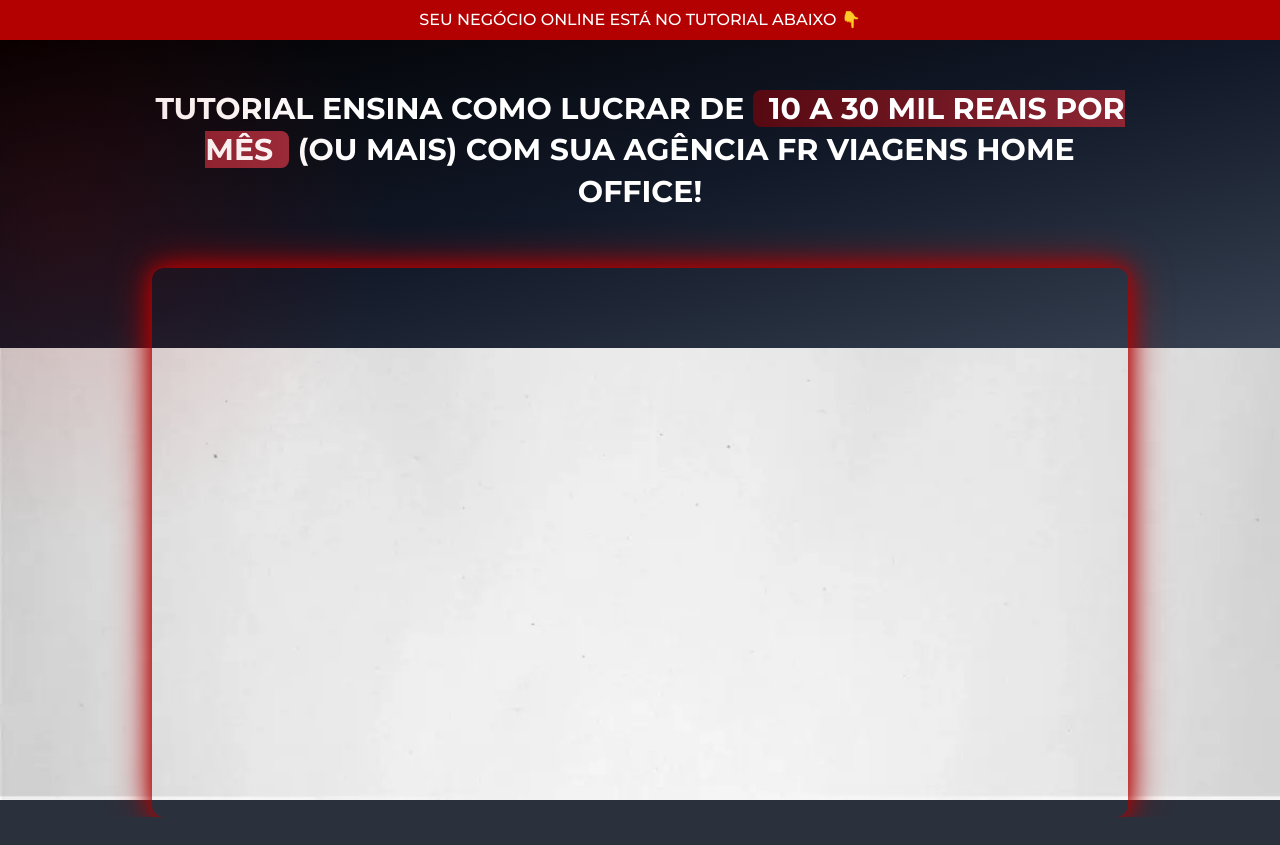
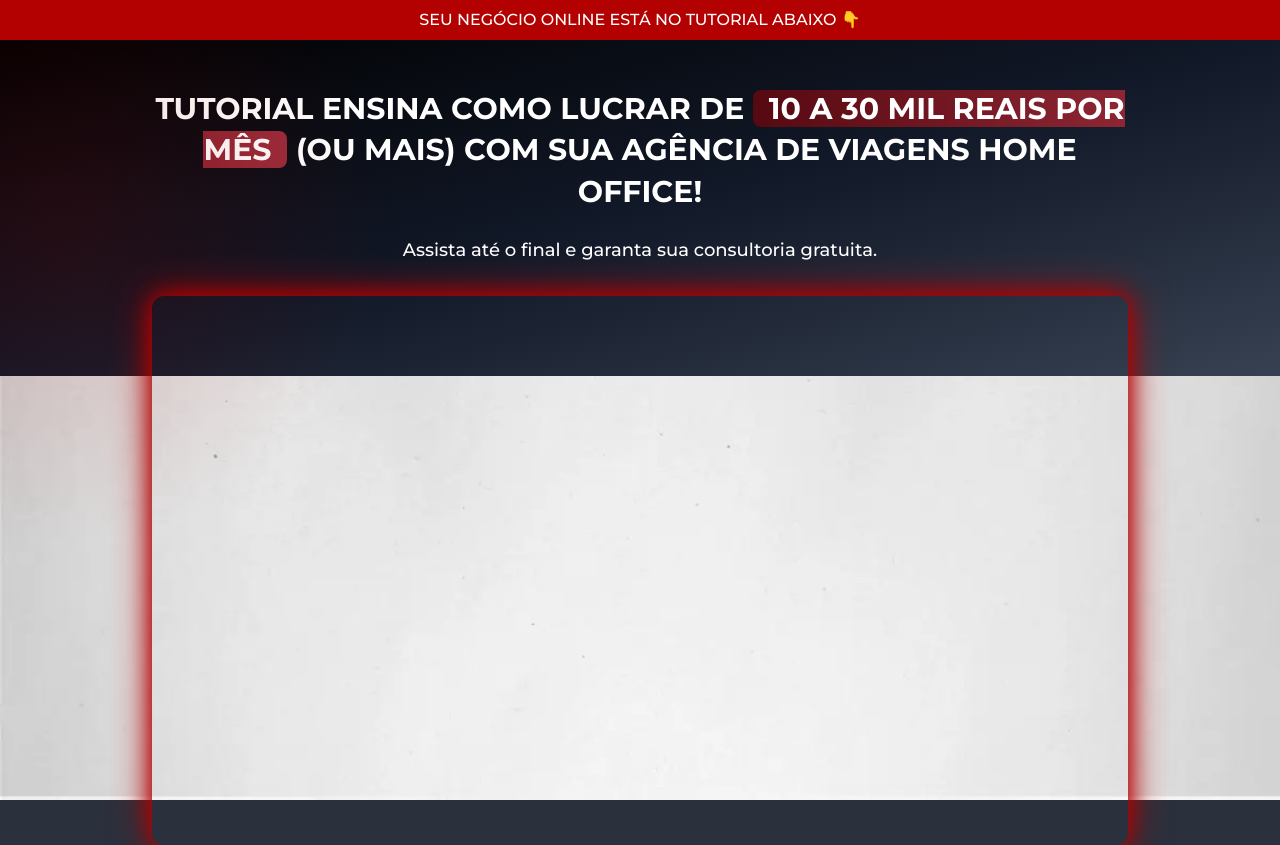
Before and after one commit to pabloalexandrino/aho, a Next.js app: page /vsl04 in a window 1280 px wide. Before the commit the page ends 817 px from the top, so only its background shows below. Built offline with nearby package versions, Linux system fonts and the light colour scheme; no server answers; grey boxes are pictures that could not be loaded.

Commit message:
fix sub headlines

```diff
--- a/src/pages/vsl04.tsx
+++ b/src/pages/vsl04.tsx
@@ -188,6 +188,7 @@ export default function Vsl04(): JSX.Element {
                     player={'65c3c69d028b2500081ac77f'}
                     video={'99583553-0c7c-40d5-b819-534dcd7867b9'}
                     head={
+                        <>
                             <h1 className="inline-block my-6 text-xl font-bold text-center uppercase rounded-md md:text-3xl md:leading-snug">
                                 Tutorial ensina como lucrar de{' '}
                                 <br className="sm:hidden" />
@@ -195,8 +196,13 @@ export default function Vsl04(): JSX.Element {
                                     10 a 30 mil reais por mês
                                 </span>{' '}
                                 <br className="sm:hidden" /> (ou mais) com sua
-                            Agência fr Viagens Home Office!
+                                Agência de Viagens Home Office!
                             </h1>
+                            <div className="text-lg text-center text-white">
+                                Assista até o final e garanta sua consultoria
+                                gratuita.
+                            </div>
+                        </>
                     }
                     abTest
                 >
--- a/src/pages/vsl05.tsx
+++ b/src/pages/vsl05.tsx
@@ -207,15 +207,21 @@ export default function Vsl04(): JSX.Element {
                         player={'65f0f845c30b6200081effc8'}
                         video={'99583553-0c7c-40d5-b819-534dcd7867b9'}
                         head={
+                            <>
                                 <h1 className="inline-block my-6 text-xl font-bold text-center uppercase rounded-md md:text-3xl md:leading-snug">
                                     Tutorial ensina como lucrar de{' '}
                                     <br className="sm:hidden" />
                                     <span className="px-4 font-bold text-white rounded-lg bg-gradient">
                                         10 a 30 mil reais por mês
                                     </span>{' '}
-                                <br className="sm:hidden" /> (ou mais) com sua
-                                Agência fr Viagens Home Office!
+                                    <br className="sm:hidden" /> (ou mais) com
+                                    sua Agência de Viagens Home Office!
                                 </h1>
+                                <div className="text-lg text-center text-white">
+                                    Assista até o final e garanta sua
+                                    consultoria gratuita.
+                                </div>
+                            </>
                         }
                     >
                         <HiddenElements seconds={690}>
--- a/src/pages/vsl06.tsx
+++ b/src/pages/vsl06.tsx
@@ -206,15 +206,21 @@ export default function Vsl05(): JSX.Element {
                         player={'65f0f845c30b6200081effc8'}
                         video={'99583553-0c7c-40d5-b819-534dcd7867b9'}
                         head={
+                            <>
                                 <h1 className="inline-block my-6 text-xl font-bold text-center uppercase rounded-md md:text-3xl md:leading-snug">
                                     Tutorial ensina como lucrar de{' '}
                                     <br className="sm:hidden" />
                                     <span className="px-4 font-bold text-white rounded-lg bg-gradient">
                                         10 a 30 mil reais por mês
                                     </span>{' '}
-                                <br className="sm:hidden" /> (ou mais) com sua
-                                Agência fr Viagens Home Office!
+                                    <br className="sm:hidden" /> (ou mais) com
+                                    sua Agência de Viagens Home Office!
                                 </h1>
+                                <div className="text-lg text-center text-white">
+                                    Assista até o final e garanta sua
+                                    consultoria gratuita.
+                                </div>
+                            </>
                         }
                     >
                         <HiddenElements seconds="690">
```
Lines whose indentation alone changed are shown as unchanged.
